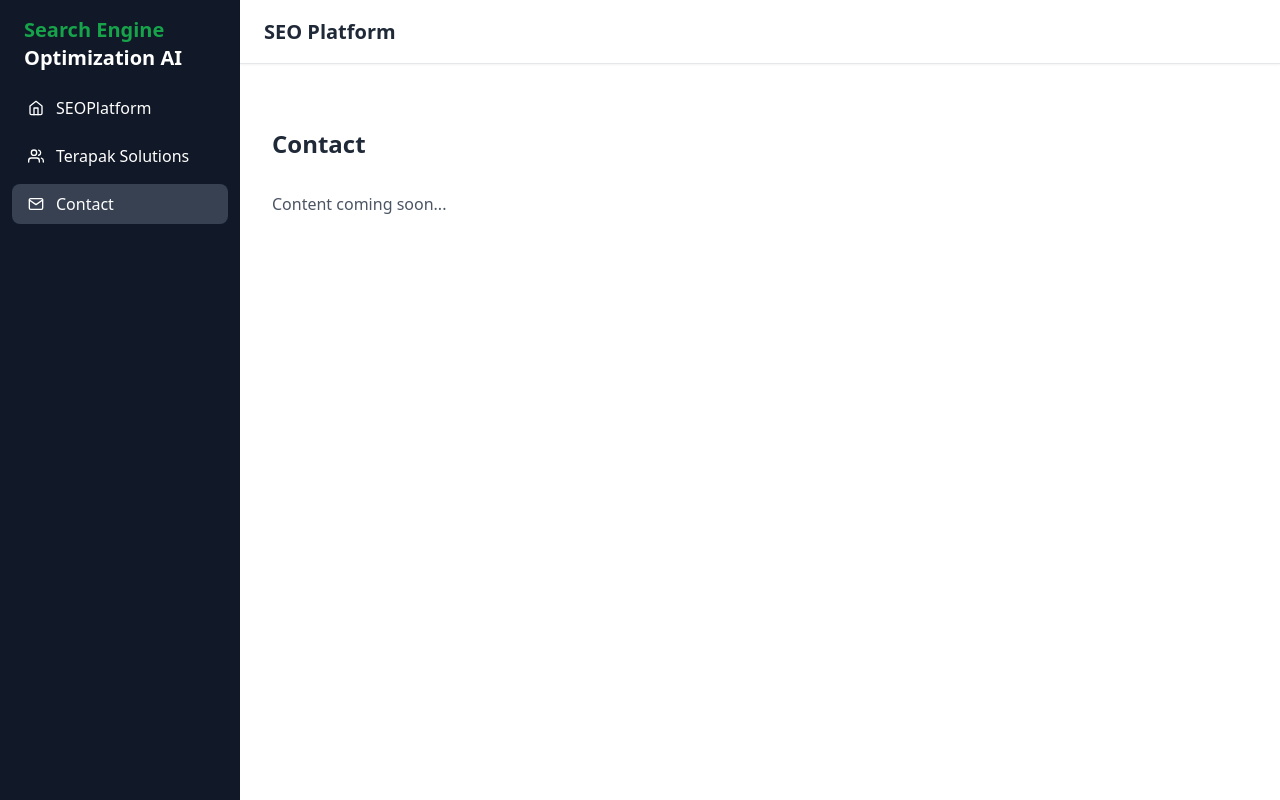
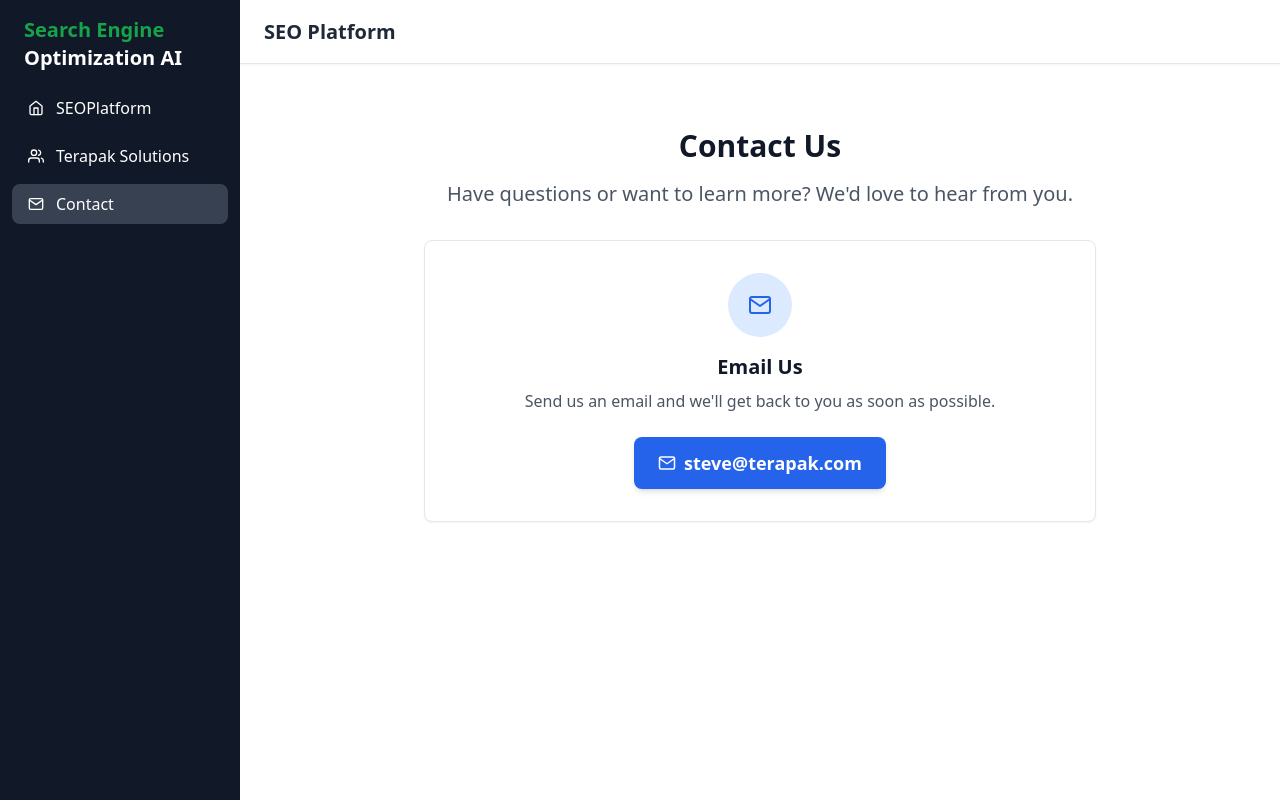
Before and after one commit to sterapak/seoplatform, a React (Vite) app: page /app/contact in a window 1280 px wide. Built offline with nearby package versions, Linux system fonts and the light colour scheme.

Commit message:
Update contact page with email link to steve@terapak.com (#16)
- Add professional contact page layout
- Include email icon and mailto link
- Link opens user's default email client

Co-authored-by: SteveTerapak <steveterapak@SteveTerapaks-MacBook-Air.local>

```diff
--- a/src/pages/ContactPage.jsx
+++ b/src/pages/ContactPage.jsx
@@ -1,8 +1,36 @@
+import React from 'react'
+import { FiMail } from 'react-icons/fi'
+
 export default function ContactPage() {
   return (
-    <div className="max-w-7xl mx-auto space-y-8 py-8">
-      <h2 className="text-2xl font-semibold text-gray-800">Contact</h2>
-      <p className="text-gray-600">Content coming soon...</p>
+    <div className="max-w-7xl mx-auto space-y-8 py-8 px-4 sm:px-6 lg:px-8">
+      <div className="text-center">
+        <h2 className="text-3xl font-bold text-gray-900 mb-4">Contact Us</h2>
+        <p className="text-xl text-gray-600 mb-8">
+          Have questions or want to learn more? We'd love to hear from you.
+        </p>
+      </div>
+
+      <div className="max-w-2xl mx-auto">
+        <div className="bg-white border border-gray-200 rounded-lg p-8 shadow-sm">
+          <div className="text-center">
+            <div className="w-16 h-16 bg-blue-100 rounded-full flex items-center justify-center mx-auto mb-4">
+              <FiMail className="text-blue-600 text-2xl" />
+            </div>
+            <h3 className="text-xl font-semibold text-gray-900 mb-2">Email Us</h3>
+            <p className="text-gray-600 mb-6">
+              Send us an email and we'll get back to you as soon as possible.
+            </p>
+            <a
+              href="mailto:steve@terapak.com"
+              className="inline-flex items-center bg-blue-600 text-white px-6 py-3 rounded-lg text-lg font-semibold hover:bg-blue-700 transition shadow-md hover:shadow-lg"
+            >
+              <FiMail className="mr-2" />
+              steve@terapak.com
+            </a>
+          </div>
+        </div>
+      </div>
     </div>
   )
 }
```
